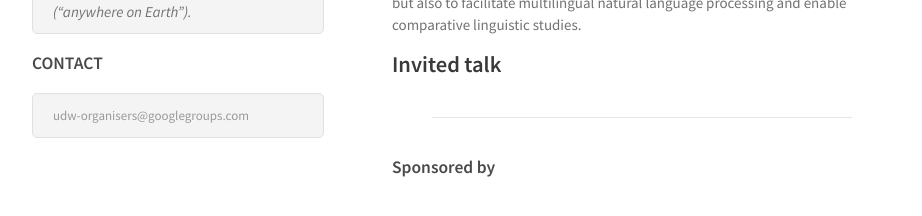
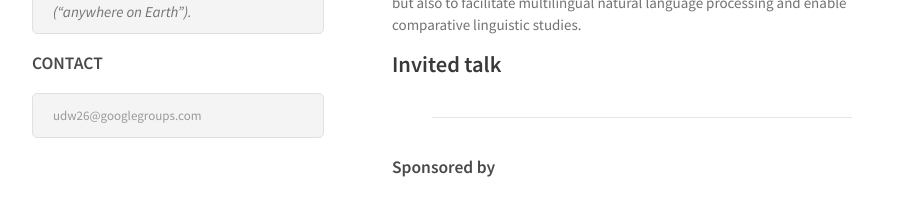
Before and after one commit to UniversalDependencies/udw26, a Jekyll site: the page built from index.md, in a window 1280 px wide. Shown: the part 389-605 px from the top of the page, without its empty margins (178-1100 px from the left). Built offline with Jekyll 4.4.1, drawn with Linux system fonts in a browser that asks for light colours.

Commit message:
Typo in contact email.

```diff
--- a/_includes/header.html
+++ b/_includes/header.html
@@ -27,5 +27,5 @@
 
 <h3>CONTACT</h3>
 <ul>
-  <li><span><a href="mailto:udw26@googlegroups.com">udw-organisers@googlegroups.com</a></span></li>
+  <li><span><a href="mailto:udw26@googlegroups.com">udw26@googlegroups.com</a></span></li>
 </ul>
```
